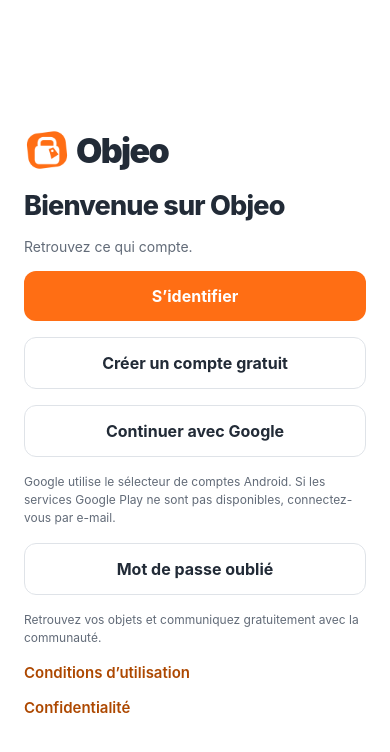
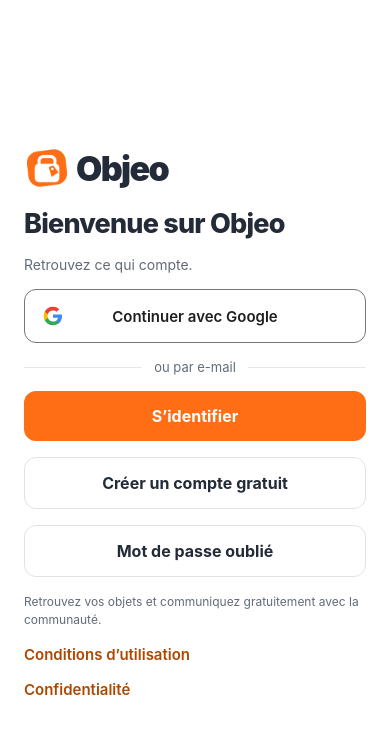
Before and after one commit to Zentaghi/objeo, a React Native app in the folder mobile/: screen / in a window 390 px wide. Shown: the top 752 px of the page. Built offline with nearby package versions, Linux system fonts and the light colour scheme; what expo-notifications would draw is missing.

Commit message:
Prioritize Google sign-in with multicolor G and friendly authentication errors

```diff
--- a/mobile/App.js
+++ b/mobile/App.js
@@ -1,5 +1,6 @@
 import React, { useEffect, useState, useCallback, useRef } from 'react';
 import { View, Text, TextInput, Pressable, Image, FlatList, ScrollView, StyleSheet, ActivityIndicator, StatusBar, KeyboardAvoidingView, Share, BackHandler, Linking } from 'react-native';
+import Svg, { Path } from 'react-native-svg';
 import { SafeAreaProvider, SafeAreaView } from 'react-native-safe-area-context';
 import { db, bindRefresh, photoUrl } from './supabase';
 import { NativePersonal, NativePro } from './NativeFeatures';
@@ -20,13 +21,31 @@ function Button({title,onPress,secondary=false,disabled=false}) {
     <Text style={[s.buttonText,secondary&&{color:ink}]}>{title}</Text>
   </Pressable>;
 }
+function GoogleButton({onPress,disabled}){
+  return <Pressable accessibilityRole="button" accessibilityLabel="Continuer avec Google" disabled={disabled} onPress={onPress} style={({pressed})=>[s.googleButton,(disabled||pressed)&&{opacity:disabled ? 0.5 : 0.8}]}>
+    <View style={s.googleIcon} accessibilityElementsHidden importantForAccessibility="no">
+      <Svg width={22} height={22} viewBox="0 0 48 48">
+        <Path fill="#4285F4" d="M43.61 24.46c0-1.36-.12-2.66-.35-3.92H24v7.43h11.02a9.42 9.42 0 0 1-4.09 6.18v5.14h6.62c3.87-3.57 6.06-8.83 6.06-14.83z"/>
+        <Path fill="#34A853" d="M24 44c5.4 0 9.92-1.79 13.55-4.71l-6.62-5.14c-1.83 1.23-4.17 1.96-6.93 1.96-5.22 0-9.65-3.52-11.23-8.25H5.94v5.31A20 20 0 0 0 24 44z"/>
+        <Path fill="#FBBC05" d="M12.77 27.86a12.02 12.02 0 0 1 0-7.72v-5.31H5.94a20 20 0 0 0 0 18.34l6.83-5.31z"/>
+        <Path fill="#EA4335" d="M24 11.89c3.01 0 5.7 1.04 7.83 3.08l5.87-5.87A19.63 19.63 0 0 0 24 4 20 20 0 0 0 5.94 14.83l6.83 5.31c1.58-4.73 6.01-8.25 11.23-8.25z"/>
+      </Svg>
+    </View><Text style={s.googleText}>Continuer avec Google</Text>
+  </Pressable>;
+}
+function googleError(e){
+  const message=String(e?.message||'');
+  if(/services Google Play|Google Play services|PLAY_SERVICES/i.test(message))return 'La connexion Google est indisponible sur cet appareil. Utilisez votre adresse e-mail.';
+  if(/network|fetch|connexion réseau/i.test(message))return 'Vérifiez votre connexion Internet, puis réessayez.';
+  return 'Impossible de se connecter avec Google pour le moment. Réessayez ou utilisez votre adresse e-mail.';
+}
 function Brand(){return <View style={s.brand}><Image source={logo} style={{width:46,height:46}} resizeMode="contain"/><Text style={s.word}>Objeo</Text></View>}
 function Field({label,...props}){return <View style={{gap:6}}><Text style={s.label}>{label}</Text><TextInput placeholderTextColor="#737b85" style={s.input} {...props}/></View>}
 function ErrorText({value}){return value?<Text accessibilityRole="alert" style={s.error}>{value}</Text>:null}
 function Auth(){
   const [legal,setLegal]=useState(null);
   const [mode,setMode]=useState('welcome'),[name,setName]=useState(''),[email,setEmail]=useState(''),[password,setPassword]=useState(''),[busy,setBusy]=useState(false),[error,setError]=useState(''),[notice,setNotice]=useState('');
-  async function google(){if(busy)return;setBusy(true);setError('');try{await googleLogin()}catch(e){setError(e.message||'Connexion Google indisponible.')}finally{setBusy(false)}}
+  async function google(){if(busy)return;setBusy(true);setError('');setNotice('');try{await googleLogin()}catch(e){setError(googleError(e))}finally{setBusy(false)}}
   async function submit(){
     if(busy)return;setError('');setNotice('');
     if(!email.trim()||!password||(mode==='signup'&&!name.trim())){setError('Renseignez tous les champs.');return}
@@ -40,15 +59,15 @@ function Auth(){
   return <KeyboardAvoidingView style={s.full} behavior="height"><ScrollView contentContainerStyle={s.auth} keyboardShouldPersistTaps="handled">
     <Brand/><Text style={s.h1}>{mode==='welcome'?'Bienvenue sur Objeo':mode==='signup'?'Créer un compte':'Connexion'}</Text>
     <Text style={s.muted}>Retrouvez ce qui compte.</Text>
-    {mode==='welcome'?<><Button title="S’identifier" onPress={()=>setMode('login')}/><Button title="Créer un compte gratuit" secondary onPress={()=>setMode('signup')}/></>:<>
+    <GoogleButton disabled={busy} onPress={google}/>
+    <View style={s.authDivider}><View style={s.dividerLine}/><Text style={s.dividerText}>ou par e-mail</Text><View style={s.dividerLine}/></View>
+    {mode==='welcome'?<><Button title="S’identifier" disabled={busy} onPress={()=>{setMode('login');setError('');setNotice('')}}/><Button title="Créer un compte gratuit" secondary disabled={busy} onPress={()=>{setMode('signup');setError('');setNotice('')}}/></>:<>
     {mode==='signup'&&<Field label="Nom" value={name} onChangeText={setName} autoComplete="name"/>}
     <Field label="Adresse e-mail" value={email} onChangeText={setEmail} keyboardType="email-address" autoCapitalize="none" autoComplete="email"/>
     <Field label="Mot de passe" value={password} onChangeText={setPassword} secureTextEntry autoComplete={mode==='signup'?'new-password':'current-password'}/>
     <Button title={busy?'Connexion en cours…':mode==='signup'?'Créer mon compte':'Se connecter'} disabled={busy} onPress={submit}/>
     <Button title="Retour" secondary onPress={()=>{setMode('welcome');setError('');setNotice('')}}/>
     </>}
-    <Button title="Continuer avec Google" secondary disabled={busy} onPress={google}/>
-    <Text style={s.small}>Google utilise le sélecteur de comptes Android. Si les services Google Play ne sont pas disponibles, connectez-vous par e-mail.</Text>
     <Button title="Mot de passe oublié" secondary disabled={busy} onPress={async()=>{if(!email.trim()){setMode('login');setError('Renseignez votre adresse e-mail.');return}try{const r=await db.auth.resetPasswordForEmail(email.trim(),{redirectTo:authURL('recovery')});if(r.error)throw r.error;setNotice('Consultez votre messagerie pour réinitialiser votre mot de passe.')}catch(e){setError(e.message)}}}/>
     <ErrorText value={error}/>{notice?<Text style={s.muted}>{notice}</Text>:null}
     <Text style={s.small}>Retrouvez vos objets et communiquez gratuitement avec la communauté.</Text>
@@ -79,6 +98,7 @@ const s=StyleSheet.create({
   center:{flex:1,justifyContent:'center',padding:24,gap:18},brand:{flexDirection:'row',alignItems:'center',gap:6,alignSelf:'flex-start'},word:{fontSize:34,fontWeight:'900',color:ink,letterSpacing:-1.6},
   h1:{fontSize:27,fontWeight:'800',color:ink,letterSpacing:-.8},body:{fontSize:16,lineHeight:24,color:ink},muted:{fontSize:14,color:'#626b78'},small:{fontSize:12,color:'#626b78',lineHeight:18},label:{fontSize:13,fontWeight:'600',color:ink},
   button:{backgroundColor:orange,padding:15,borderRadius:12,alignItems:'center'},secondary:{backgroundColor:'#fff',borderColor:'#dfe3e8',borderWidth:1},buttonText:{color:'#fff',fontSize:16,fontWeight:'700'},input:{padding:13,borderWidth:1,borderColor:'#dfe3e8',borderRadius:12,backgroundColor:'#fff',fontSize:15,color:ink},
+  googleButton:{minHeight:54,borderWidth:1,borderColor:'#747775',borderRadius:12,backgroundColor:'#fff',flexDirection:'row',alignItems:'center',justifyContent:'center',paddingHorizontal:46,paddingVertical:14},googleIcon:{position:'absolute',left:17},googleText:{color:'#1f1f1f',fontSize:15,fontWeight:'600',textAlign:'center'},authDivider:{flexDirection:'row',alignItems:'center',gap:12},dividerLine:{flex:1,height:1,backgroundColor:'#e4e7eb'},dividerText:{color:'#626b78',fontSize:13},
   error:{color:'#b42318',fontSize:14},link:{color:'#ad4800',fontSize:15,fontWeight:'600'},header:{paddingHorizontal:18,paddingVertical:8,borderBottomWidth:1,borderColor:'#eee'},page:{padding:20,gap:16},pageTop:{padding:18,gap:10},
   chips:{flexDirection:'row',gap:8},chip:{paddingHorizontal:15,paddingVertical:9,borderRadius:18,backgroundColor:'#f0f1f3'},activeChip:{backgroundColor:orange},list:{paddingHorizontal:18,paddingBottom:16,gap:10},card:{borderWidth:1,borderColor:'#e7e9ed',borderRadius:14,flexDirection:'row',padding:10,gap:12,alignItems:'center'},thumb:{width:88,height:88,borderRadius:10,backgroundColor:'#f4f4f5'},placeholder:{alignItems:'center',justifyContent:'center'},tag:{color:'#b94d08',fontSize:12,fontWeight:'700'},cardTitle:{fontSize:16,fontWeight:'700',color:ink},heroImage:{width:'100%',height:250,borderRadius:12,backgroundColor:'#f4f4f5'},
   nav:{flexDirection:'row',borderTopWidth:1,borderColor:'#e7e9ed',paddingVertical:8},navItem:{flex:1,alignItems:'center',gap:3},navIcon:{fontSize:24,color:ink}
```
